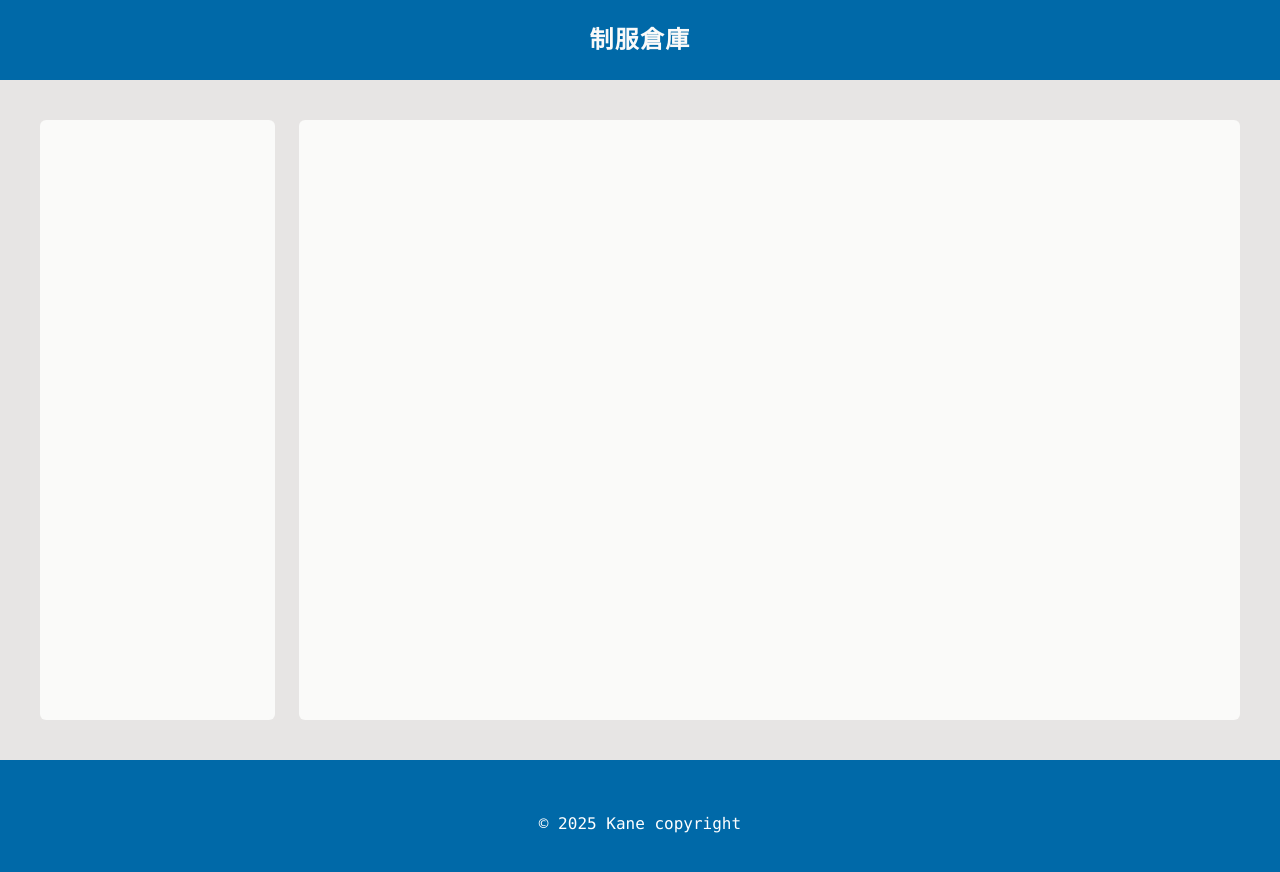
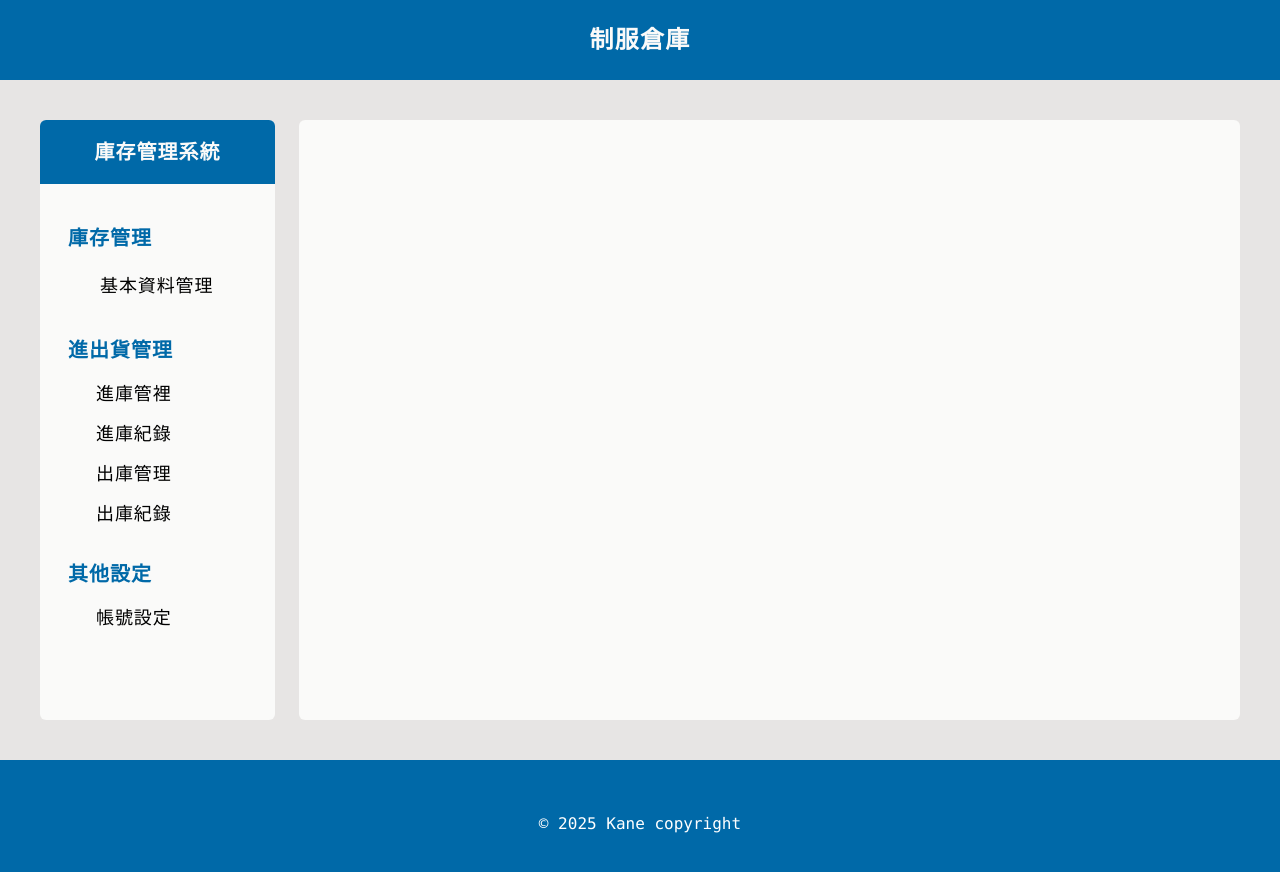
Before and after one commit to ywei-chen/uniform-inventory, a Next.js app: page / in a window 1280 px wide. Shown: the top 872 px of the page. Built offline with nearby package versions, Linux system fonts and the light colour scheme.

Commit message:
20250925_12:38

```diff
--- a/app/layout.js
+++ b/app/layout.js
@@ -1,4 +1,4 @@
-import '@/style/globals.css';
+import '@/styles/globals.css';
 
 export const metadata = {
   title: 'Next.js',
--- a/app/page.js
+++ b/app/page.js
@@ -1,4 +1,4 @@
-import '@/style/globals.css';
+import '@/styles/globals.css';
 import Navbar from '@/component/navbar';
 import Content from '@/component/content';
 import Footer from '@/component/footer';
--- a/component/content.js
+++ b/component/content.js
@@ -1,11 +1,44 @@
-import '@/style/globals.css';
+import '@/styles/globals.css';
+import styles from '../styles/style.module.css';
 
 const Content = () => {
     return (<>
         <div className='my-10'></div>
         <section>
             <div className='flex items-center justify-center'>
-            <div className='rounded-md bg-stone-50 ml-10 mr-3 w-80 h-150'></div>
+                {/*左欄區域 */}
+                <div className='rounded-md bg-stone-50 ml-10 mr-3 w-80 h-150 overflow-hidden'>
+                    <div className='bg-sky-700 h-16 w-full grid place-items-center mb-10'>
+                        <p className='text-stone-50 text-xl font-semibold tracking-wider'>庫存管理系統</p>
+                    </div>
+                    <div>
+                        <div className='mb-8'>
+                            <h2 className='text-xl ml-7 mb-4 text-sky-700 font-semibold tracking-wider'>庫存管理</h2>
+                            <ul className='list-none'>
+                                <li className={styles.menuItem}>基本資料管理</li>
+                            </ul>
+                        </div>
+                    </div>
+                    <div>
+                        <div className='mb-8'>
+                            <h2 className='text-xl ml-7 mb-4 text-sky-700 font-semibold tracking-wider'>進出貨管理</h2>
+                            <ul className='list-none'>
+                                <li className='ml-14 mb-3 text-lg font-medium tracking-wider'>進庫管裡</li>
+                                <li className='ml-14 mb-3 text-lg font-medium tracking-wider'>進庫紀錄</li>
+                                <li className='ml-14 mb-3 text-lg font-medium tracking-wider'>出庫管理</li>
+                                <li className='ml-14 mb-3 text-lg font-medium tracking-wider'>出庫紀錄</li>
+                            </ul>
+
+                        </div>
+                        <div className='mb-8'>
+                            <h2 className='text-xl ml-7 mb-4 text-sky-700 font-semibold tracking-wider'>其他設定</h2>
+                            <ul className='list-none'>
+                                <li className='ml-14 mb-3 text-lg font-medium tracking-wider'>帳號設定</li>
+                            </ul>
+                        </div>
+                    </div>
+                </div>
+                {/*右欄區域 */}
                 <div className='rounded-md bg-stone-50 ml-3 mr-10 w-full h-150'></div>
             </div>
         </section>
--- a/component/footer.js
+++ b/component/footer.js
@@ -1,4 +1,4 @@
-import '@/style/globals.css';
+import '@/styles/globals.css';
 
 const Footer = () => {
     return (<>
--- a/component/navbar.js
+++ b/component/navbar.js
@@ -1,12 +1,12 @@
-import '../style/globals.css';
+import '../styles/globals.css';
 
 const Navbar = () => {
     return (<>
         <section>
             <div className='bg-sky-700 w-screen h-20 flex items-center justify-center'>
-                <div className='text-stone-50 text-2xl font-semibold tracking-wider'>
+                <p className='text-stone-50 text-2xl font-semibold tracking-wider'>
                     制服倉庫
-                </div>
+                </p>
             </div>
         </section>
     </>)
--- /dev/null
+++ b/styles/style.module.css
@@ -0,0 +1,8 @@
+@reference "tailwindcss";
+
+.menuItem {
+  @apply ml-14 mb-3 text-lg font-medium tracking-wider
+         hover:text-sky-700 hover:bg-stone-200
+         active:text-white active:bg-sky-700
+         cursor-pointer rounded-md p-1;
+}
```
Also changed, not shown: styles/globals.css (renamed from style/globals.css). Lines whose indentation alone changed are shown as unchanged.
